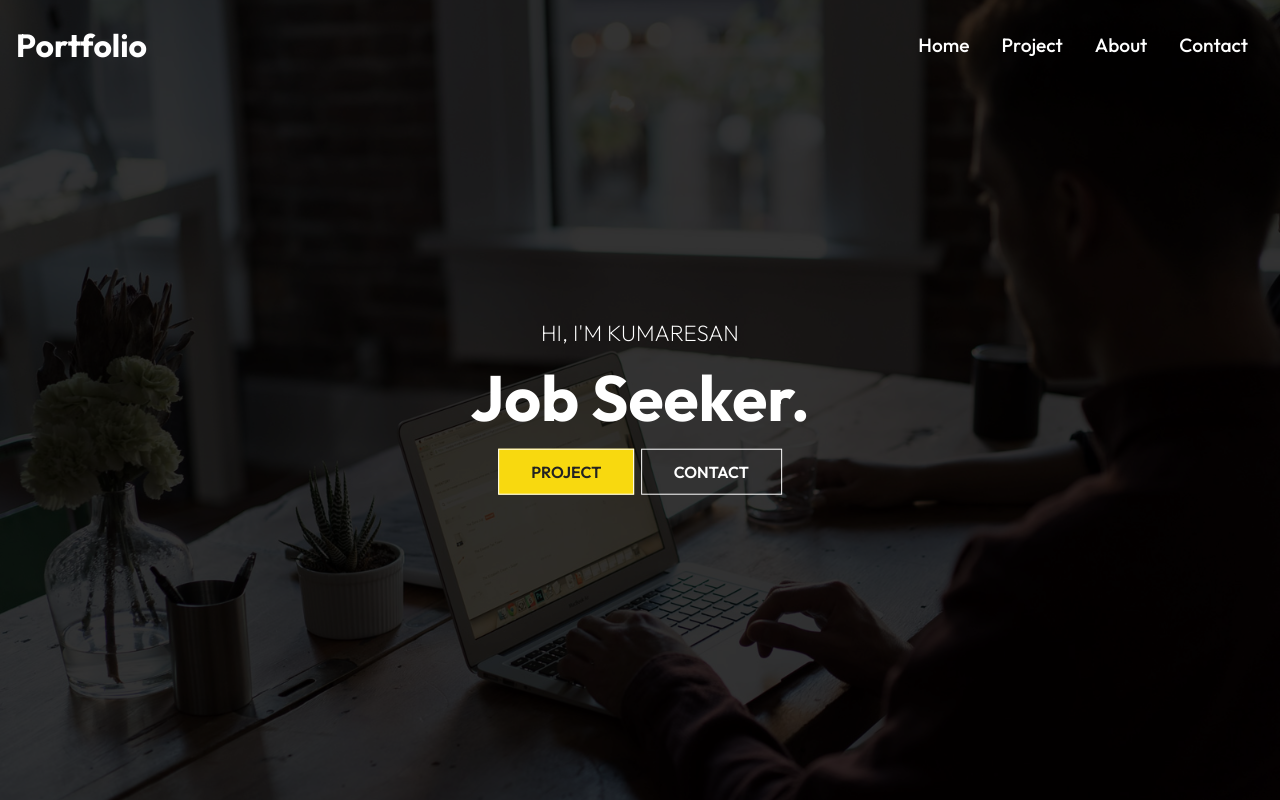
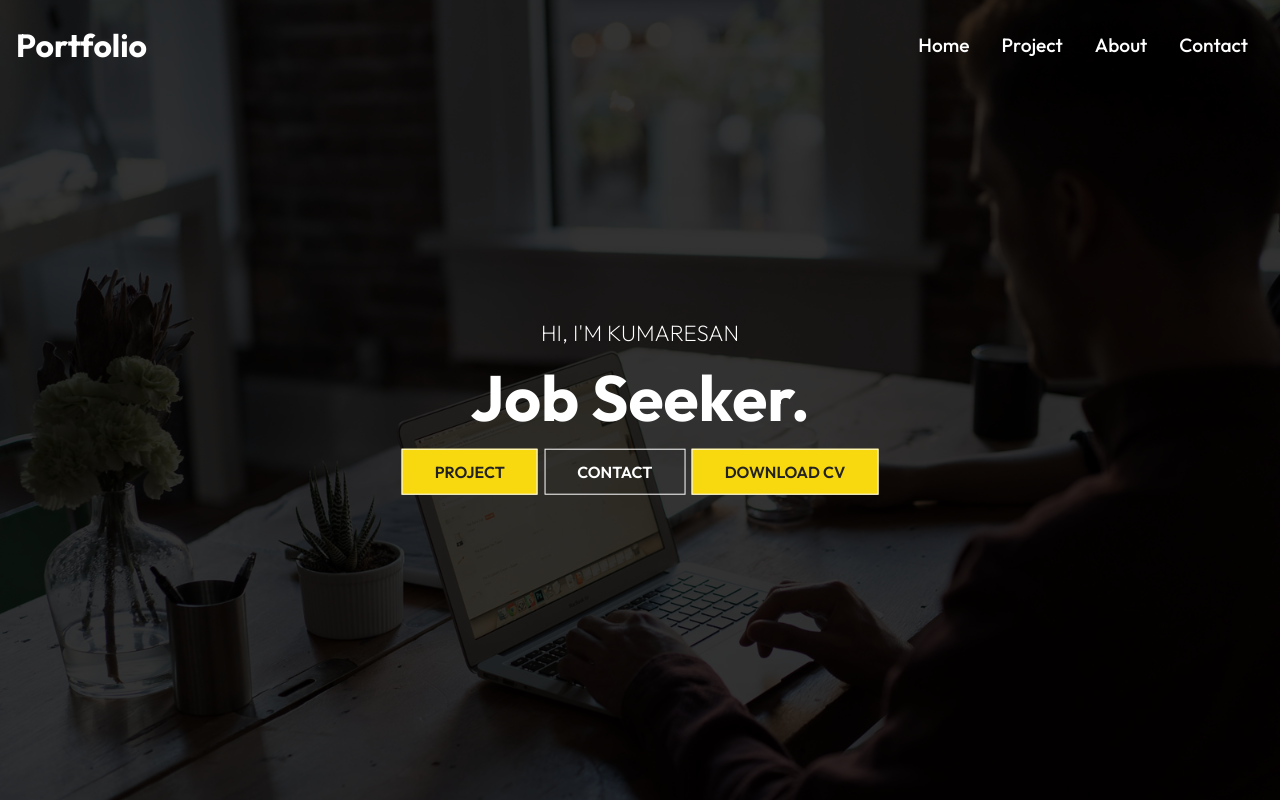
Before and after one commit to kumaresan9176773252/Kumaresan-Portfolio, a React (Create React App) app: page / in a window 1280 px wide. Shown: the top 800 px of the page. Built offline with nearby package versions, Linux system fonts and the light colour scheme.

Commit message:
Update Heroimg.js

```diff
--- a/src/components/Heroimg.js
+++ b/src/components/Heroimg.js
@@ -3,6 +3,7 @@
 import React from 'react'
 import IntroImg from "../assets/intro-bg.jpg";
 import { Link } from "react-router-dom";
+import CV from "../assets/S Kumaresan.pdf";
 const Heroimg = () => {
   return (
     <div className="hero">
@@ -16,6 +17,7 @@
         <div>
             <Link to="/project" className="btn">Project</Link>
             <Link to="/contact" className="btn btn-light">Contact</Link>
+     <a href={CV} download className="btn btn-dark">Download CV</a>
         </div>
       </div>
     </div>
```
